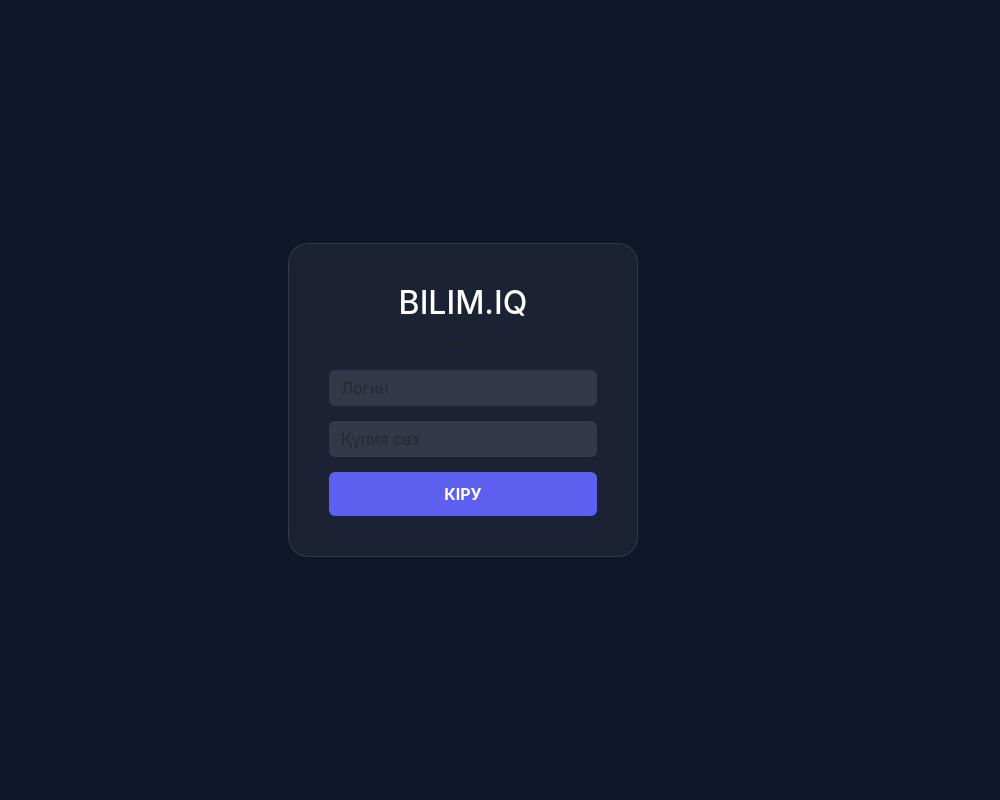
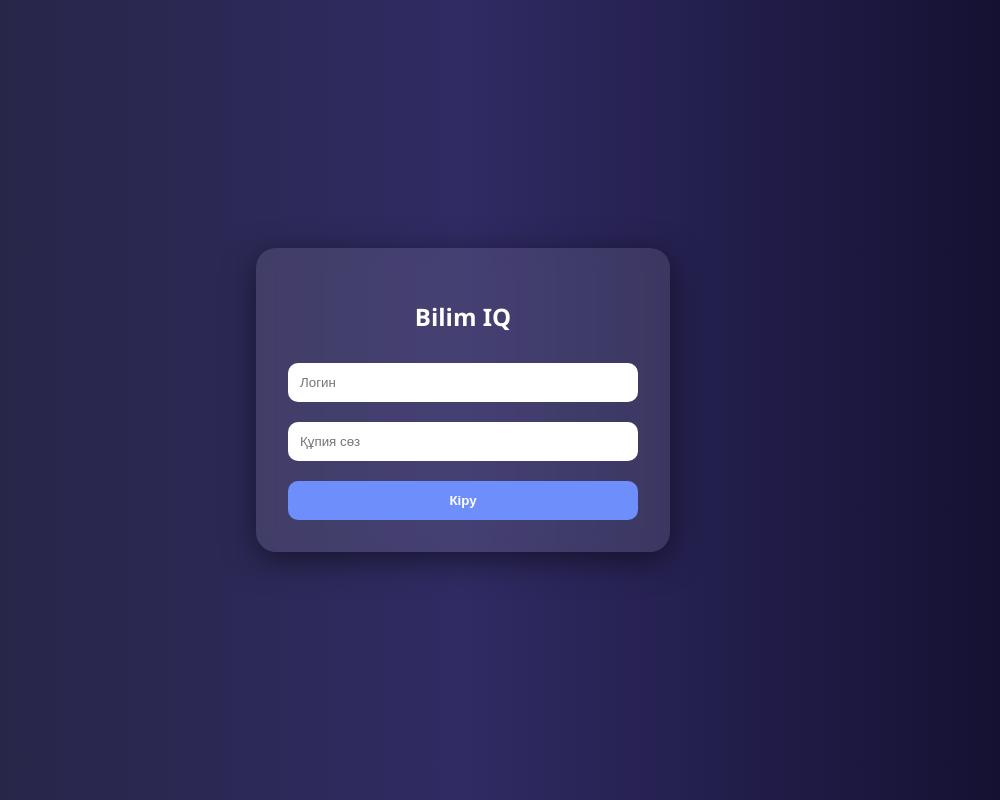
Before and after one commit to alishersultansiyk06-creator/bilim-iq, a Flask app: page /login in a window 1280 px wide. Shown: the whole page, without its empty margins (177-1177 px from the left). Run offline with Flask 3, Linux system fonts and the light colour scheme.

Commit message:
Update login.html

```diff
--- a/templates/login.html
+++ b/templates/login.html
@@ -2,23 +2,47 @@
 <html lang="kk">
 <head>
     <meta charset="UTF-8">
-    <title>BILIM.IQ | Кіру</title>
-    <link href="https://cdn.jsdelivr.net/npm/bootstrap@5.3.0/dist/css/bootstrap.min.css" rel="stylesheet">
+    <meta name="viewport" content="width=device-width, initial-scale=1.0">
+    <title>Bilim IQ - Кіру</title>
     <style>
-        body { background: #0f172a; height: 100vh; display: flex; align-items: center; justify-content: center; font-family: 'Inter', sans-serif; }
-        .login-card { background: rgba(255, 255, 255, 0.05); backdrop-filter: blur(10px); padding: 40px; border-radius: 20px; border: 1px solid rgba(255,255,255,0.1); width: 350px; color: white; text-align: center; }
-        input { background: rgba(255,255,255,0.1) !important; border: none !important; color: white !important; margin-bottom: 15px; }
-        .btn-primary { background: #5d5fef; border: none; width: 100%; padding: 10px; font-weight: bold; }
+        body {
+            margin: 0; padding: 0;
+            font-family: 'Segoe UI', sans-serif;
+            background: #0f0c29;
+            background: linear-gradient(to right, #24243e, #302b63, #0f0c29);
+            color: white;
+            display: flex; align-items: center; justify-content: center;
+            height: 100vh;
+        }
+        .login-card {
+            background: rgba(255, 255, 255, 0.1);
+            backdrop-filter: blur(10px);
+            padding: 2rem;
+            border-radius: 20px;
+            width: 90%; max-width: 350px;
+            box-shadow: 0 8px 32px rgba(0,0,0,0.5);
+            text-align: center;
+        }
+        input {
+            width: 100%; padding: 12px; margin: 10px 0;
+            border-radius: 10px; border: none; outline: none;
+            box-sizing: border-box;
+        }
+        button {
+            width: 100%; padding: 12px;
+            background: #6e8efb; border: none;
+            border-radius: 10px; color: white; font-weight: bold;
+            cursor: pointer; margin-top: 10px;
+        }
     </style>
 </head>
 <body>
     <div class="login-card">
-        <h2>BILIM.IQ</h2>
-        <p class="text-muted">Жүйеге кіру</p>
+        <h2>Bilim IQ</h2>
         <form method="POST">
-            <input type="text" name="user" class="form-control" placeholder="Логин" required>
-            <input type="password" name="pass" class="form-control" placeholder="Құпия сөз" required>
-            <button type="submit" class="btn btn-primary">КІРУ</button>
+            <input type="text" name="user" placeholder="Логин" required>
+            <input type="password" name="pass" placeholder="Құпия сөз" required>
+            <button type="submit">Кіру</button>
         </form>
     </div>
 </body>
```
